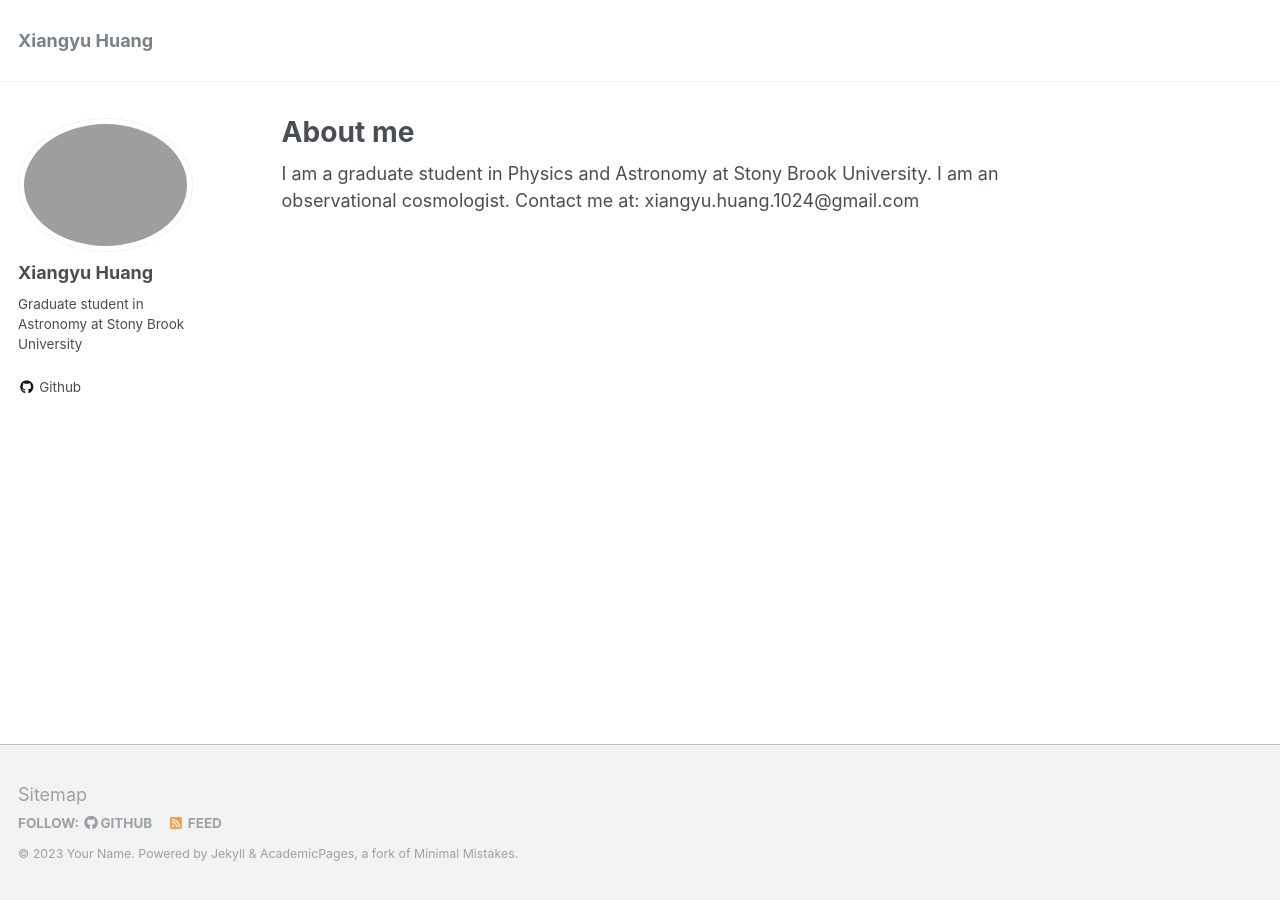
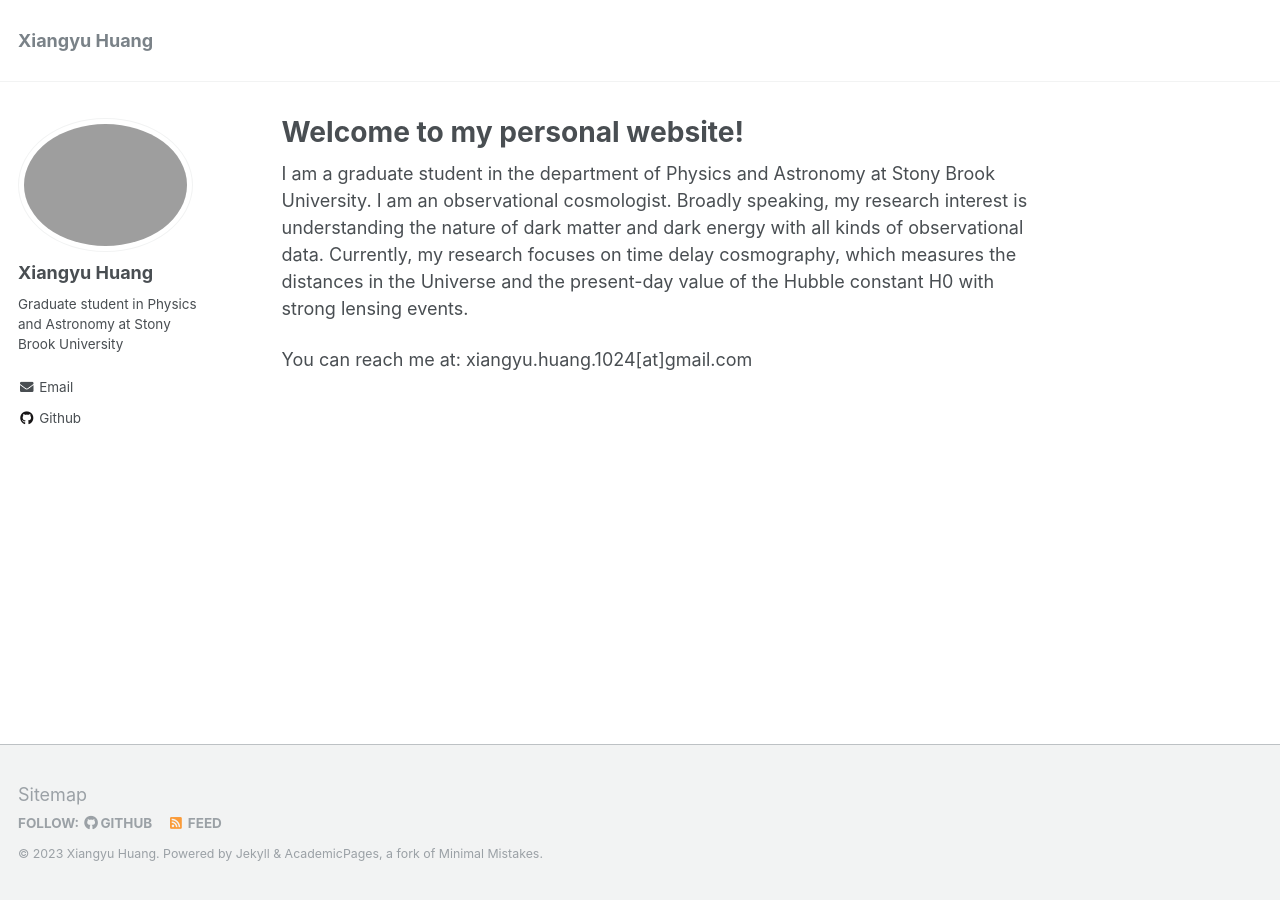
Before and after one commit to huangxy256/huangxy256.github.io, a Jekyll site: the page built from _pages/about.md, in a window 1280 px wide. Built offline with Jekyll 4.4.1, drawn with Linux system fonts in a browser that asks for light colours.

Commit message:
update config file and add content

```diff
--- a/_config.yml
+++ b/_config.yml
@@ -9,7 +9,7 @@
 locale                   : "en-US"
 title                    : "Xiangyu Huang"
 title_separator          : "-"
-name                     : &name "Your Name"
+name                     : &name "Xiangyu Huang"
 description              : &description "personal description"
 url                      : https://huangxy256.github.io # the base hostname & protocol for your site e.g. "https://mmistakes.github.io"
 baseurl                  : "" # the subpath of your site, e.g. "/blog"
@@ -82,12 +82,12 @@ analytics:
 author:
   name             : "Xiangyu Huang"
   avatar           : "profile.png"
-  bio              : "Graduate student in Astronomy at Stony Brook University"
-  # location         : "Location"
+  bio              : "Graduate student in Physics and Astronomy at Stony Brook University"
+  # location         : "Stony Brook, New York State"
   employer         :
   # pubmed           : "https://www.ncbi.nlm.nih.gov/pubmed/?term=john+snow"
   # googlescholar    : "http://yourfullgooglescholarurl.com"
-  email            :
+  email            : "xiangyu.huang.1024@gmail.com"
   researchgate     :  # example: "https://www.researchgate.net/profile/yourprofile"
   uri              :
   bitbucket        :
--- a/_pages/about.md
+++ b/_pages/about.md
@@ -1,6 +1,6 @@
 ---
 permalink: /
-title: "About me"
+title: "Welcome to my personal website!"
 excerpt: "About me"
 author_profile: true
 redirect_from:
@@ -8,4 +8,6 @@ redirect_from:
   - /about.html
 ---
 
-I am a graduate student in Physics and Astronomy at Stony Brook University. I am an observational cosmologist. Contact me at: xiangyu.huang.1024@gmail.com
+I am a graduate student in the department of Physics and Astronomy at Stony Brook University. I am an observational cosmologist. Broadly speaking, my research interest is understanding the nature of dark matter and dark energy with all kinds of observational data. Currently, my research focuses on time delay cosmography, which measures the distances in the Universe and the present-day value of the Hubble constant H0 with strong lensing events.
+
+You can reach me at: xiangyu.huang.1024[at]gmail.com
```
Also changed, not shown: 2 other files.
